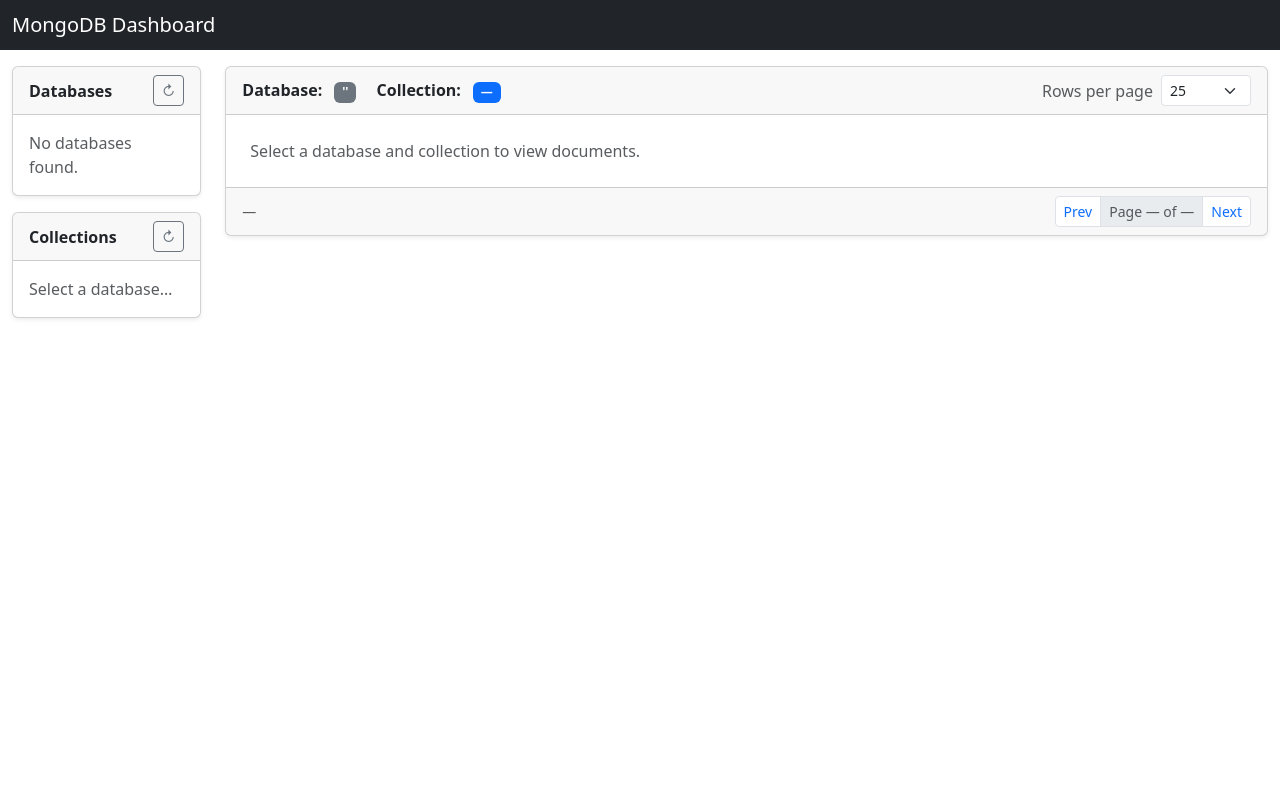
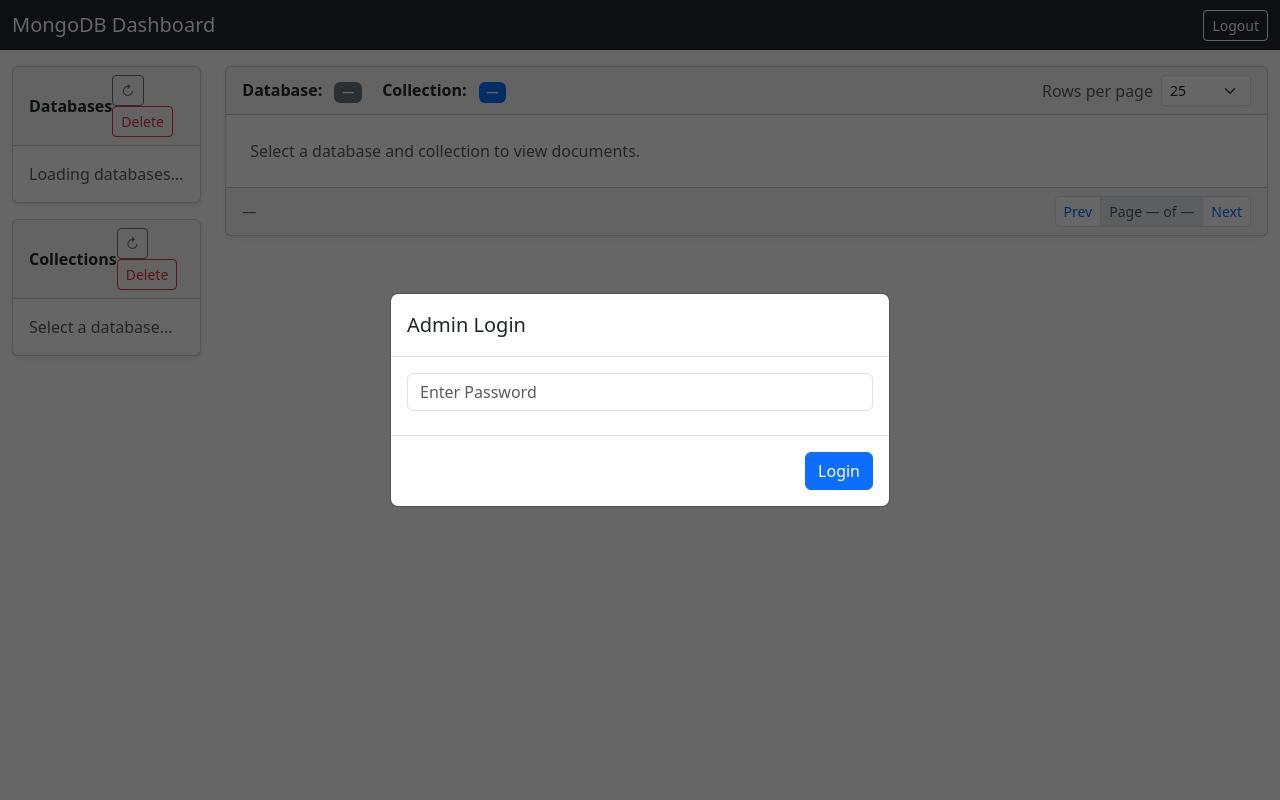
Before and after one commit to 7b809/mongo-dashboard, a Flask app: page / in a window 1280 px wide. Run offline with Flask 3, Linux system fonts and the light colour scheme; data that the repository does not hold is empty; parts of the project's set-up code (start-up, migrations or seed data) failed here and were passed over.

Commit message:
Auto update

```diff
--- a/app.py
+++ b/app.py
@@ -1,11 +1,12 @@
-
 import os
 import math
-from datetime import datetime, date
-from flask import Flask, jsonify, render_template, request
+from datetime import datetime, date, timedelta
+from flask import Flask, jsonify, render_template, request, session
 from pymongo import MongoClient
 from bson import ObjectId
 from dotenv import load_dotenv
+from functools import wraps
+import secrets
 
 # Load .env for local dev. In Vercel, env vars come from the dashboard.
 load_dotenv()
@@ -13,14 +14,73 @@ load_dotenv()
 MONGODB_URI = os.getenv("MONGODB_URI")
 DEFAULT_DB = os.getenv("MONGODB_DB")  # Optional: used only to auto-select in UI
 
+# NEW: Admin password & session config
+ADMIN_PASSWORD = os.getenv("ADMIN_PASSWORD")
+SESSION_TIMEOUT_MINUTES = int(os.getenv("SESSION_TIMEOUT_MINUTES", "30"))
+
 if not MONGODB_URI:
     raise RuntimeError("MONGODB_URI must be set as an environment variable.")
+
+if not ADMIN_PASSWORD:
+    raise RuntimeError("ADMIN_PASSWORD must be set as an environment variable.")
 
 # Create a single global client for connection reuse across invocations
 client = MongoClient(MONGODB_URI, serverSelectionTimeoutMS=5000)
 
 app = Flask(__name__)
 
+# Secure session configuration
+app.secret_key = os.getenv("FLASK_SECRET_KEY", secrets.token_hex(32))
+app.config.update(
+    SESSION_COOKIE_HTTPONLY=True,
+    SESSION_COOKIE_SECURE=True,
+    PERMANENT_SESSION_LIFETIME=timedelta(minutes=SESSION_TIMEOUT_MINUTES)
+)
+
+
+# ==========================
+# AUTH SYSTEM
+# ==========================
+
+def login_required(f):
+    @wraps(f)
+    def decorated(*args, **kwargs):
+        if not session.get("authenticated"):
+            return jsonify({"error": "Unauthorized"}), 401
+
+        login_time = session.get("login_time")
+        if login_time:
+            elapsed = (datetime.utcnow() - login_time).total_seconds()
+            if elapsed > SESSION_TIMEOUT_MINUTES * 60:
+                session.clear()
+                return jsonify({"error": "Session expired"}), 401
+
+        return f(*args, **kwargs)
+    return decorated
+
+
+@app.route("/login", methods=["POST"])
+def login():
+    password = request.json.get("password")
+
+    if password == ADMIN_PASSWORD:
+        session["authenticated"] = True
+        session["login_time"] = datetime.utcnow()
+        return jsonify({"success": True})
+
+    return jsonify({"error": "Invalid password"}), 401
+
+
+@app.route("/logout", methods=["POST"])
+@login_required
+def logout():
+    session.clear()
+    return jsonify({"success": True})
+
+
+# ==========================
+# EXISTING CODE (UNCHANGED)
+# ==========================
 
 def sanitize(value):
     """Recursively convert BSON/unsupported types to JSON-safe values."""
@@ -39,15 +99,13 @@ def sanitize(value):
 
 @app.route("/")
 def home():
-    # Pass optional default DB to the client to auto-select
     return render_template("index.html", default_db=DEFAULT_DB)
 
 
 @app.route("/api/databases", methods=["GET"])
+@login_required
 def list_databases():
-    """Return list of database names the user can access."""
     try:
-        # Use list_database_names for a simple list
         names = sorted(client.list_database_names())
         return jsonify({"databases": names})
     except Exception as e:
@@ -55,13 +113,12 @@ def list_databases():
 
 
 @app.route("/api/collections", methods=["GET"])
+@login_required
 def list_collections():
-    """Return collection names for a given database (?db=)."""
     db_name = request.args.get("db")
     if not db_name:
         return jsonify({"error": "Missing 'db' parameter."}), 400
     try:
-        # Validate DB exists in visible list
         if db_name not in client.list_database_names():
             return jsonify({"error": f"Database '{db_name}' not found."}), 404
         names = sorted(client[db_name].list_collection_names())
@@ -71,16 +128,8 @@ def list_collections():
 
 
 @app.route("/api/docs", methods=["GET"])
+@login_required
 def get_docs():
-    """
-    Query params:
-      - db (required)
-      - collection (required)
-      - page (1-based; default 1)
-      - limit (default 25, max 100)
-    Returns:
-      { docs: [...], page: 1, limit: 25, total_count: n, total_pages: m }
-    """
     db_name = request.args.get("db")
     coll_name = request.args.get("collection")
 
@@ -88,12 +137,10 @@ def get_docs():
         return jsonify({"error": "Missing 'db' or 'collection' parameter."}), 400
 
     try:
-        # Validate DB
         if db_name not in client.list_database_names():
             return jsonify({"error": f"Database '{db_name}' not found."}), 404
         _db = client[db_name]
 
-        # Validate collection
         if coll_name not in _db.list_collection_names():
             return jsonify({"error": f"Collection '{coll_name}' not found in '{db_name}'."}), 404
 
@@ -105,11 +152,9 @@ def get_docs():
 
         coll = _db[coll_name]
 
-        # Count for pagination
         total_count = coll.count_documents({})
         total_pages = max(1, math.ceil(total_count / limit)) if total_count else 1
 
-        # Fetch docs; default sort by _id ascending (roughly "first" docs)
         cursor = coll.find({}, skip=skip, limit=limit).sort([("_id", 1)])
         docs = [sanitize(d) for d in cursor]
 
@@ -124,6 +169,62 @@ def get_docs():
         return jsonify({"error": str(e)}), 500
 
 
+# ==========================
+# DELETE FEATURES (NEW)
+# ==========================
+
+@app.route("/api/delete_doc", methods=["POST"])
+@login_required
+def delete_doc():
+    try:
+        db = request.json.get("db")
+        collection = request.json.get("collection")
+        doc_id = request.json.get("id")
+
+        result = client[db][collection].delete_one({"_id": ObjectId(doc_id)})
+
+        return jsonify({"deleted": result.deleted_count})
+    except Exception as e:
+        return jsonify({"error": str(e)}), 500
+
+
+@app.route("/api/delete_collection", methods=["POST"])
+@login_required
+def delete_collection():
+    try:
+        db = request.json.get("db")
+        collection = request.json.get("collection")
+        confirm = request.json.get("confirm")
+
+        if confirm != collection:
+            return jsonify({"error": "Confirmation text does not match."}), 400
+
+        client[db].drop_collection(collection)
+        return jsonify({"deleted": True})
+    except Exception as e:
+        return jsonify({"error": str(e)}), 500
+
+
+@app.route("/api/delete_database", methods=["POST"])
+@login_required
+def delete_database():
+    try:
+        db = request.json.get("db")
+        confirm = request.json.get("confirm")
+
+        if confirm != db:
+            return jsonify({"error": "Confirmation text does not match."}), 400
+
+        client.drop_database(db)
+        return jsonify({"deleted": True})
+    except Exception as e:
+        return jsonify({"error": str(e)}), 500
+
+
+# ==========================
+# RUN
+# ==========================
+
 if __name__ == "__main__":
     port = int(os.getenv("PORT", "8000"))
     app.run(host="0.0.0.0", port=port)
--- a/static/app.js
+++ b/static/app.js
@@ -1,4 +1,3 @@
-
 const databasesList = document.getElementById("databasesList");
 const collectionsList = document.getElementById("collectionsList");
 const refreshDatabases = document.getElementById("refreshDatabases");
@@ -13,6 +12,27 @@ const pageIndicator = document.getElementById("pageIndicator");
 const countInfo = document.getElementById("countInfo");
 const limitSelect = document.getElementById("limitSelect");
 
+// NEW ELEMENTS
+const loginModal = document.getElementById("loginModal");
+const loginBtn = document.getElementById("loginBtn");
+const passwordInput = document.getElementById("passwordInput");
+const loginError = document.getElementById("loginError");
+const logoutBtn = document.getElementById("logoutBtn");
+
+const deleteDatabaseBtn = document.getElementById("deleteDatabaseBtn");
+const deleteCollectionBtn = document.getElementById("deleteCollectionBtn");
+
+const confirmModalEl = document.getElementById("confirmModal");
+const confirmMessage = document.getElementById("confirmMessage");
+const confirmInput = document.getElementById("confirmInput");
+const confirmActionBtn = document.getElementById("confirmActionBtn");
+const confirmError = document.getElementById("confirmError");
+
+let confirmModal;
+if (confirmModalEl) {
+  confirmModal = new bootstrap.Modal(confirmModalEl);
+}
+
 let state = {
   db: (typeof window !== 'undefined' && window.DEFAULT_DB) ? window.DEFAULT_DB : null,
   collection: null,
@@ -22,14 +42,63 @@ let state = {
   totalCount: 0
 };
 
-async function fetchJSON(url) {
-  const res = await fetch(url);
+let pendingConfirmAction = null;
+
+async function fetchJSON(url, options = {}) {
+  const res = await fetch(url, options);
+
+  if (res.status === 401) {
+    showLogin();
+    throw new Error("Unauthorized");
+  }
+
   if (!res.ok) {
     let msg = await res.text();
     try { const j = JSON.parse(msg); msg = j.error || msg; } catch {}
     throw new Error(msg || `HTTP ${res.status}`);
   }
+
   return res.json();
+}
+
+function showLogin() {
+  if (loginModal) {
+    loginModal.style.display = "block";
+  }
+}
+
+function hideLogin() {
+  if (loginModal) {
+    loginModal.style.display = "none";
+  }
+}
+
+if (loginBtn) {
+  loginBtn.addEventListener("click", async () => {
+    const password = passwordInput.value;
+
+    try {
+      await fetchJSON("/login", {
+        method: "POST",
+        headers: { "Content-Type": "application/json" },
+        body: JSON.stringify({ password })
+      });
+
+      loginError.textContent = "";
+      hideLogin();
+      loadDatabases();
+
+    } catch (e) {
+      loginError.textContent = "Invalid password";
+    }
+  });
+}
+
+if (logoutBtn) {
+  logoutBtn.addEventListener("click", async () => {
+    await fetch("/logout", { method: "POST" });
+    location.reload();
+  });
 }
 
 function setActiveBadges() {
@@ -57,7 +126,7 @@ async function loadDatabases() {
         state.collection = null;
         state.page = 1;
         setActiveBadges();
-        renderCollections([]); // clear collections
+        renderCollections([]);
         loadCollections();
         document.querySelectorAll("#databasesList .list-group-item").forEach(el => el.classList.remove("active"));
         btn.classList.add("active");
@@ -65,7 +134,6 @@ async function loadDatabases() {
       };
       databasesList.appendChild(btn);
       if (!defaultAutoClicked && state.db && state.db === name) {
-        // Auto-select default DB if provided
         btn.click();
         defaultAutoClicked = true;
       }
@@ -122,7 +190,7 @@ function buildTable(docs) {
   if (!docs.length) {
     return `<div class="p-4 text-muted">No documents found.</div>`;
   }
-  // Gather column keys (union across docs; stable order, _id first)
+
   const keySet = new Set();
   docs.forEach(d => Object.keys(d).forEach(k => keySet.add(k)));
   const keys = Array.from(keySet);
@@ -130,18 +198,26 @@ function buildTable(docs) {
 
   const thead = `
     <thead class="table-light">
-      <tr>${keys.map(k => `<th scope="col" class="text-nowrap">${k}</th>`).join("")}</tr>
+      <tr>
+        ${keys.map(k => `<th scope="col" class="text-nowrap">${k}</th>`).join("")}
+        <th>Actions</th>
+      </tr>
     </thead>
   `;
+
   const tbody = `
     <tbody>
       ${docs.map(doc => `
         <tr>
           ${keys.map(k => `<td>${valueToCell(doc[k])}</td>`).join("")}
+          <td>
+            <button class="btn btn-sm btn-outline-danger delete-doc" data-id="${doc._id}">Delete</button>
+          </td>
         </tr>
       `).join("")}
     </tbody>
   `;
+
   return `<table class="table table-sm table-hover mb-0">${thead}${tbody}</table>`;
 }
 
@@ -150,9 +226,11 @@ async function loadDocs() {
     tableContainer.innerHTML = `<div class="p-4 text-muted">Select a collection to view documents.</div>`;
     return;
   }
+
   setActiveBadges();
+
   const url = `/api/docs?db=${encodeURIComponent(state.db)}&collection=${encodeURIComponent(state.collection)}&page=${state.page}&limit=${state.limit}`;
-  tableContainer.innerHTML = `<div class="spinner-border m-4" role="status"><span class="visually-hidden">Loading…</span></div>`;
+  tableContainer.innerHTML = `<div class="spinner-border m-4"></div>`;
 
   try {
     const data = await fetchJSON(url);
@@ -160,6 +238,7 @@ async function loadDocs() {
     state.totalPages = data.total_pages || 1;
     state.totalCount = data.total_count || 0;
     state.page = data.page || 1;
+
     tableContainer.innerHTML = buildTable(docs);
 
     pageIndicator.textContent = `Page ${state.page} of ${state.totalPages}`;
@@ -169,14 +248,118 @@ async function loadDocs() {
 
     prevBtn.disabled = state.page <= 1;
     nextBtn.disabled = state.page >= state.totalPages;
+
   } catch (e) {
     tableContainer.innerHTML = `<div class="p-4 text-danger small">Error: ${e.message}</div>`;
-    pageIndicator.textContent = "Page — of —";
-    countInfo.textContent = "—";
-    prevBtn.disabled = true;
-    nextBtn.disabled = true;
   }
 }
+
+/* ================= DELETE LOGIC ================= */
+
+document.addEventListener("click", function(e) {
+  if (e.target.classList.contains("delete-doc")) {
+    const id = e.target.dataset.id;
+
+    confirmMessage.textContent = "Are you sure you want to delete this document?";
+    confirmInput.classList.add("d-none");
+    confirmError.textContent = "";
+
+    pendingConfirmAction = async () => {
+      await fetchJSON("/api/delete_doc", {
+        method: "POST",
+        headers: { "Content-Type": "application/json" },
+        body: JSON.stringify({
+          db: state.db,
+          collection: state.collection,
+          id
+        })
+      });
+      loadDocs();
+    };
+
+    confirmModal.show();
+  }
+});
+
+if (deleteCollectionBtn) {
+  deleteCollectionBtn.addEventListener("click", () => {
+    if (!state.collection) return;
+
+    confirmMessage.innerHTML = `Type <strong>${state.collection}</strong> to confirm deletion.`;
+    confirmInput.classList.remove("d-none");
+    confirmInput.value = "";
+    confirmError.textContent = "";
+
+    pendingConfirmAction = async () => {
+      if (confirmInput.value !== state.collection) {
+        confirmError.textContent = "Name does not match.";
+        return;
+      }
+
+      await fetchJSON("/api/delete_collection", {
+        method: "POST",
+        headers: { "Content-Type": "application/json" },
+        body: JSON.stringify({
+          db: state.db,
+          collection: state.collection,
+          confirm: confirmInput.value
+        })
+      });
+
+      state.collection = null;
+      loadCollections();
+      tableContainer.innerHTML = `<div class="p-4 text-muted">Collection deleted.</div>`;
+      confirmModal.hide();
+    };
+
+    confirmModal.show();
+  });
+}
+
+if (deleteDatabaseBtn) {
+  deleteDatabaseBtn.addEventListener("click", () => {
+    if (!state.db) return;
+
+    confirmMessage.innerHTML = `Type <strong>${state.db}</strong> to confirm deletion.`;
+    confirmInput.classList.remove("d-none");
+    confirmInput.value = "";
+    confirmError.textContent = "";
+
+    pendingConfirmAction = async () => {
+      if (confirmInput.value !== state.db) {
+        confirmError.textContent = "Name does not match.";
+        return;
+      }
+
+      await fetchJSON("/api/delete_database", {
+        method: "POST",
+        headers: { "Content-Type": "application/json" },
+        body: JSON.stringify({
+          db: state.db,
+          confirm: confirmInput.value
+        })
+      });
+
+      state.db = null;
+      state.collection = null;
+      loadDatabases();
+      tableContainer.innerHTML = `<div class="p-4 text-muted">Database deleted.</div>`;
+      confirmModal.hide();
+    };
+
+    confirmModal.show();
+  });
+}
+
+if (confirmActionBtn) {
+  confirmActionBtn.addEventListener("click", async () => {
+    if (pendingConfirmAction) {
+      await pendingConfirmAction();
+    }
+  });
+}
+
+/* ================= PAGINATION ================= */
 
 prevBtn.addEventListener("click", () => {
   if (state.page > 1) {
--- a/templates/index.html
+++ b/templates/index.html
@@ -1,4 +1,3 @@
-
 <!doctype html>
 <html lang="en">
 <head>
@@ -10,34 +9,45 @@
 </head>
 <body>
   <script>
-    // Pass default DB from server to client (empty string if none)
     window.DEFAULT_DB = {{ (default_db or "''")|tojson }};
   </script>
 
+  <!-- NAVBAR -->
   <nav class="navbar navbar-dark bg-dark">
     <div class="container-fluid">
       <span class="navbar-brand mb-0 h1">MongoDB Dashboard</span>
+      <button id="logoutBtn" class="btn btn-sm btn-outline-light">Logout</button>
     </div>
   </nav>
 
   <div class="container-fluid mt-3">
     <div class="row">
+
       <!-- Sidebar -->
       <div class="col-12 col-md-4 col-lg-3 col-xl-2 mb-3">
+
+        <!-- DATABASES -->
         <div class="card shadow-sm mb-3">
           <div class="card-header d-flex align-items-center justify-content-between">
             <span class="fw-semibold">Databases</span>
-            <button id="refreshDatabases" class="btn btn-sm btn-outline-secondary">↻</button>
+            <div>
+              <button id="refreshDatabases" class="btn btn-sm btn-outline-secondary">↻</button>
+              <button id="deleteDatabaseBtn" class="btn btn-sm btn-outline-danger">Delete</button>
+            </div>
           </div>
           <div class="list-group list-group-flush" id="databasesList">
             <div class="p-3 text-muted">Loading databases…</div>
           </div>
         </div>
 
+        <!-- COLLECTIONS -->
         <div class="card shadow-sm">
           <div class="card-header d-flex align-items-center justify-content-between">
             <span class="fw-semibold">Collections</span>
-            <button id="refreshCollections" class="btn btn-sm btn-outline-secondary">↻</button>
+            <div>
+              <button id="refreshCollections" class="btn btn-sm btn-outline-secondary">↻</button>
+              <button id="deleteCollectionBtn" class="btn btn-sm btn-outline-danger">Delete</button>
+            </div>
           </div>
           <div class="list-group list-group-flush" id="collectionsList">
             <div class="p-3 text-muted">Select a database…</div>
@@ -64,11 +74,13 @@
               </select>
             </label>
           </div>
+
           <div class="card-body p-0">
             <div id="tableContainer" class="table-responsive position-relative">
               <div class="p-4 text-muted">Select a database and collection to view documents.</div>
             </div>
           </div>
+
           <div class="card-footer d-flex align-items-center justify-content-between">
             <div class="text-muted small">
               <span id="countInfo">—</span>
@@ -83,6 +95,45 @@
           </div>
         </div>
       </div>
+
+    </div>
+  </div>
+
+  <!-- ================= LOGIN MODAL ================= -->
+  <div class="modal fade show" id="loginModal" tabindex="-1" style="display:block;background:rgba(0,0,0,0.6);">
+    <div class="modal-dialog modal-dialog-centered">
+      <div class="modal-content">
+        <div class="modal-header">
+          <h5 class="modal-title">Admin Login</h5>
+        </div>
+        <div class="modal-body">
+          <input type="password" id="passwordInput" class="form-control" placeholder="Enter Password">
+          <div class="text-danger small mt-2" id="loginError"></div>
+        </div>
+        <div class="modal-footer">
+          <button class="btn btn-primary" id="loginBtn">Login</button>
+        </div>
+      </div>
+    </div>
+  </div>
+
+  <!-- ================= CONFIRMATION MODAL ================= -->
+  <div class="modal fade" id="confirmModal" tabindex="-1">
+    <div class="modal-dialog modal-dialog-centered">
+      <div class="modal-content">
+        <div class="modal-header bg-danger text-white">
+          <h5 class="modal-title">Confirm Action</h5>
+        </div>
+        <div class="modal-body">
+          <p id="confirmMessage"></p>
+          <input type="text" id="confirmInput" class="form-control d-none">
+          <div class="text-danger small mt-2" id="confirmError"></div>
+        </div>
+        <div class="modal-footer">
+          <button class="btn btn-secondary" data-bs-dismiss="modal">Cancel</button>
+          <button class="btn btn-danger" id="confirmActionBtn">Confirm</button>
+        </div>
+      </div>
     </div>
   </div>
 
```
